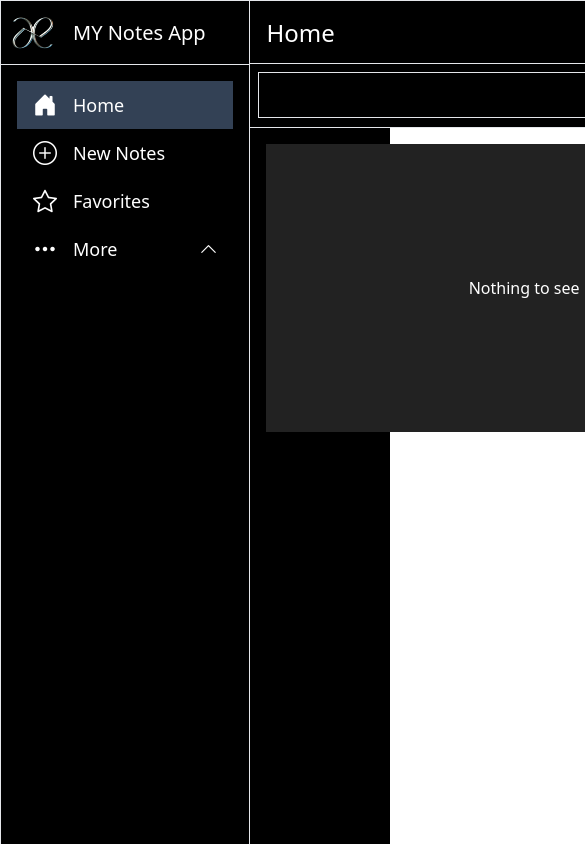
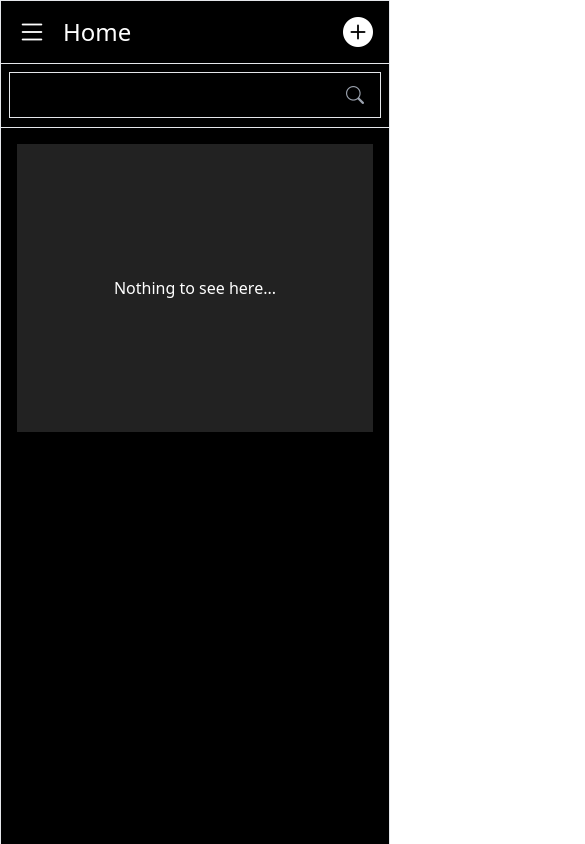
Before and after one commit to hansel-cmd/Notes-App, a Vue app: page / in a window 390 px wide. Shown: the top 844 px of the page, 585 px wide, since content can reach past the window. Built offline with nearby package versions, Linux system fonts and the light colour scheme.

Commit message:
- added responsiveness

```diff
--- a/src/App.vue
+++ b/src/App.vue
@@ -1,14 +1,14 @@
 <template>
-  <div class="container flex border-x-[1px] w-[850px] mx-auto min-h-screen text-white">
-    <div class="w-[250px] border-e-[1px]">
-      <SideNavigation />
+  <div class="container flex border-x-[1px] w-full md:w-[850px] mx-auto min-h-screen text-white">
+    <div id="side-nav" class="w-[250px] border-e-[1px] bg-black z-40 hidden min-h-screen md:block">
+      <SideNavigation @showSideNav="showSideNav"/>
     </div>
-    <div class="w-[600px]">
+    <div class="w-full md:w-[600px]">
       <div class="sticky top-0 bg-black z-20">
-        <PageHeader></PageHeader>
-        <SearchBox @handleSearch="handleSearch"/>
+        <PageHeader @showSideNav="showSideNav"></PageHeader>
+        <SearchBox @handleSearch="handleSearch" />
       </div>
-      <RouterView :qs="queryString"/>
+      <RouterView :qs="queryString" />
     </div>
   </div>
 </template>
@@ -17,7 +17,7 @@
 import SideNavigation from './components/SideNavigation.vue';
 import PageHeader from './components/PageHeader.vue';
 import SearchBox from './components/SearchBox.vue';
-import { ref } from 'vue';
+import { onMounted, ref } from 'vue';
 
 const queryString = ref('')
 
@@ -25,6 +25,27 @@ const handleSearch = (qs) => {
   queryString.value = qs;
 }
 
+const showSideNav = () => {
+  const sideNav = document.querySelector('#side-nav');
+  if (sideNav.classList.contains('hidden')) {
+    sideNav.classList.remove('hidden');
+    sideNav.classList.add('fixed');
+  } else {
+    sideNav.classList.remove('fixed');
+    sideNav.classList.add('hidden');
+  }
+}
+
+onMounted(() => {
+  const sideNav = document.querySelector('#side-nav');
+  window.addEventListener('resize', (e) => {
+    console.log(e.target.innerWidth)
+    if (e.target.innerWidth >= 768) {
+      sideNav.classList.remove('fixed');
+      sideNav.classList.add('hidden');
+    }
+  })
+})
+
+
 </script>
-
-<style></style>
--- a/src/components/PageHeader.vue
+++ b/src/components/PageHeader.vue
@@ -1,6 +1,11 @@
 <template>
-    <div class="border-y-[1px] p-4 h-[64px] flex justify-between">
-        <h1 class="text-2xl">{{ pagetitle }}</h1>
+    <div class="border-y-[1px] p-4 h-[64px] flex justify-between items-center">
+        <div class="flex items-center">
+            <span class="text-3xl me-4 md:hidden cursor-pointer" @click="showSideNav">
+                <i class="bi bi-list"></i>
+            </span>
+            <h1 class="text-2xl">{{ pagetitle }}</h1>
+        </div>
         <router-link to="/create" class="text-3xl">
             <i class="bi bi-plus-circle-fill"></i>
         </router-link>
@@ -12,8 +17,14 @@ import { PRIMARY_LINKS, SECONDARY_LINKS, OTHER_LINKS } from "@/router/routes"
 import { onMounted, ref, watch } from "vue";
 import { useRoute } from "vue-router";
 
+const emit = defineEmits(['showSideNav'])
+
 const pagetitle = ref('');
 const router = useRoute();
+
+const showSideNav = () => {
+    emit('showSideNav');
+}
 
 const setPageTitle = () => {
 
--- a/src/components/SideNavigation.vue
+++ b/src/components/SideNavigation.vue
@@ -1,12 +1,15 @@
 <template>
     <div class="sticky top-0 border-t-[1px]">
-        <div class="border-b h-[64px]">
+        <div class="border-b h-[64px] flex items-center justify-between">
             <router-link to="/" class="items-center flex">
                 <img :src="logo" alt="logo" class="inline-block rounded-full h-[64px]">
                 <span class="text-xl ms-2">
                     MY Notes App
                 </span>
             </router-link>
+            <span class="text-3xl px-2 md:hidden cursor-pointer" @click="showSideNav">
+                <i class="bi bi-list"></i>
+            </span>
         </div>
         <ul class="p-4">
             <router-link :to="link.path" v-for="link in routes.PRIMARY_LINKS" :key="link">
@@ -45,6 +48,12 @@ import Collapsible from "@/components/CollapsibleMenuLink.vue"
 import * as routes from "@/router/routes"
 import { useRoute } from "vue-router";
 
+const emit = defineEmits(['showSideNav'])
+
+const showSideNav = () => {
+    emit('showSideNav')
+}
+
 const router = useRoute();
 
 </script>
```
